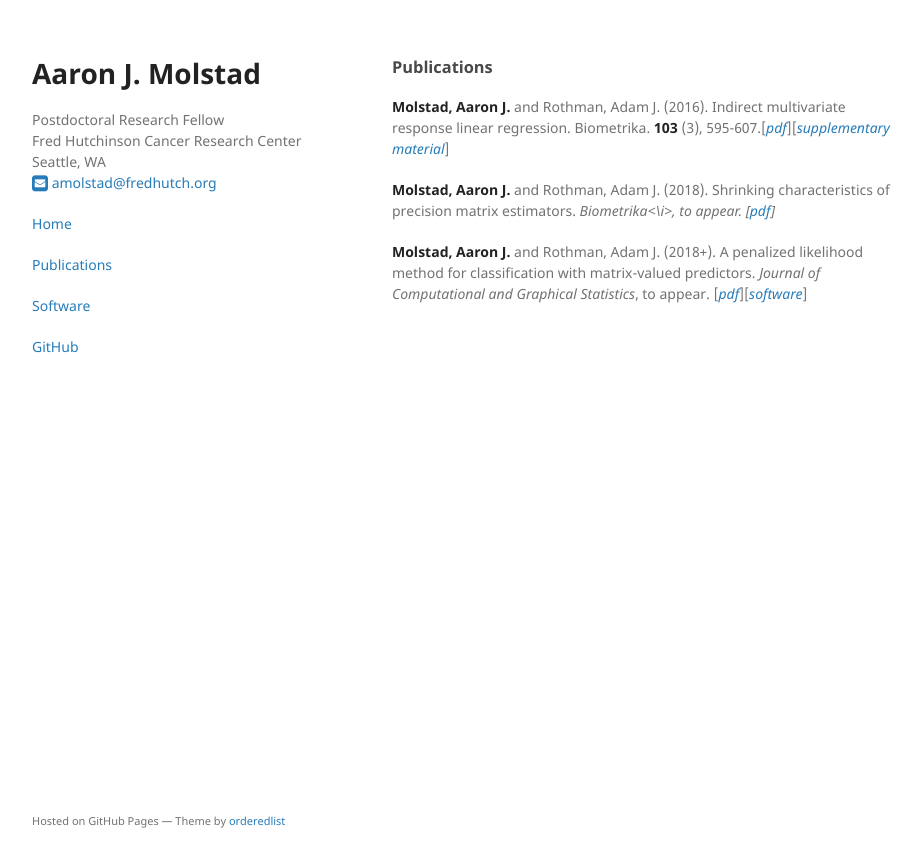
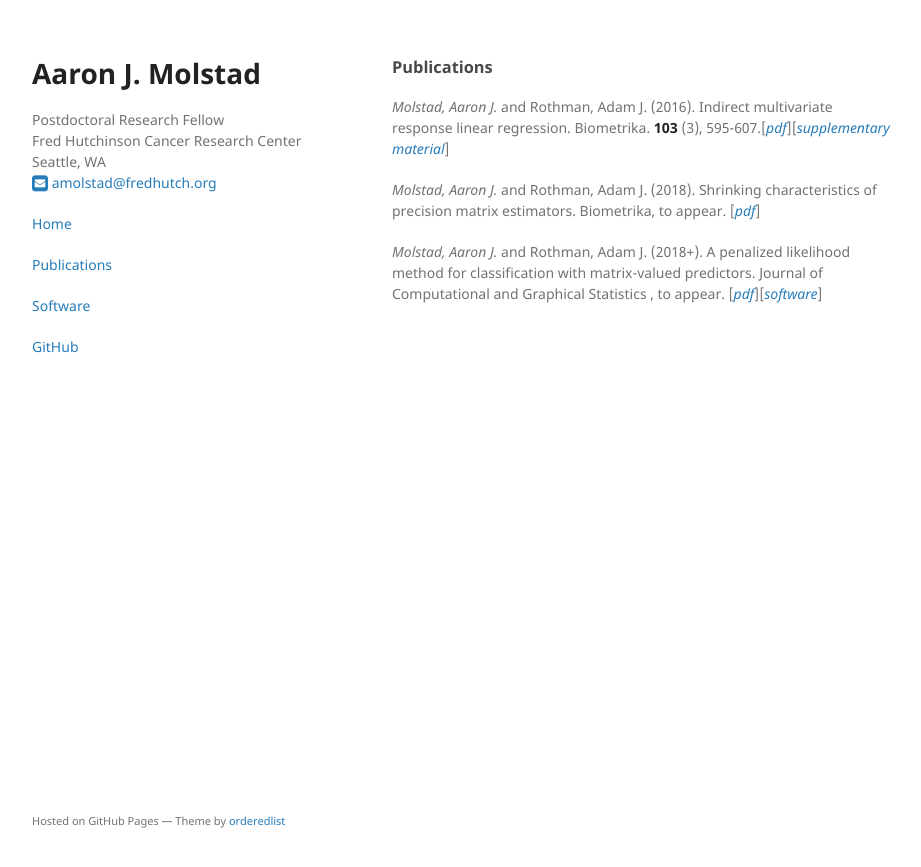
Before and after one commit to ajmolstad/ajmolstad.github.io, a Jekyll site: the page built from publications.md, in a window 1280 px wide. Shown: the top 867 px of the page, without its empty margins (178-1099 px from the left). Built offline with Jekyll 4.4.1, drawn with Linux system fonts in a browser that asks for light colours; our own code applies the rules of GitHub Pages for plain Markdown files.

```diff
--- a/publications.md
+++ b/publications.md
@@ -3,8 +3,8 @@ layout: default
 ---
 ### Publications
 
-**Molstad, Aaron J.** and Rothman, Adam J. (2016). Indirect multivariate response linear regression. Biometrika. **103** (3), 595-607.[[*pdf*](https://academic.oup.com/biomet/article-abstract/103/3/595/1744444/Indirect-multivariate-response-linear-regression?redirectedFrom=fulltext)][[*supplementary material*](pages/IMRLR_Supp.pdf)]
+*Molstad, Aaron J.* and Rothman, Adam J. (2016). Indirect multivariate response linear regression. Biometrika. **103** (3), 595-607.[[*pdf*](https://academic.oup.com/biomet/article-abstract/103/3/595/1744444/Indirect-multivariate-response-linear-regression?redirectedFrom=fulltext)][[*supplementary material*](pages/IMRLR_Supp.pdf)]
 
-**Molstad, Aaron J.** and Rothman, Adam J. (2018). Shrinking characteristics of precision matrix estimators. <i>Biometrika<\i>, to appear. [[*pdf*](https://arxiv.org/abs/1704.04820)]
+*Molstad, Aaron J.* and Rothman, Adam J. (2018). Shrinking characteristics of precision matrix estimators. Biometrika, to appear. [[*pdf*](https://arxiv.org/abs/1704.04820)]
 
-**Molstad, Aaron J.**  and Rothman, Adam J. (2018+). A penalized likelihood method for classification with matrix-valued predictors. <i>Journal of Computational and Graphical Statistics</i>, to appear. [[*pdf*](pages/MatrixLDA.pdf)][[*software*](https://cran.r-project.org/web/packages/MatrixLDA/.)]
+*Molstad, Aaron J.*  and Rothman, Adam J. (2018+). A penalized likelihood method for classification with matrix-valued predictors. Journal of Computational and Graphical Statistics , to appear. [[*pdf*](pages/MatrixLDA.pdf)][[*software*](https://cran.r-project.org/web/packages/MatrixLDA/.)]
```
